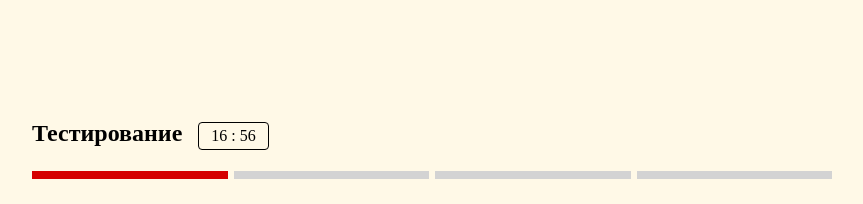
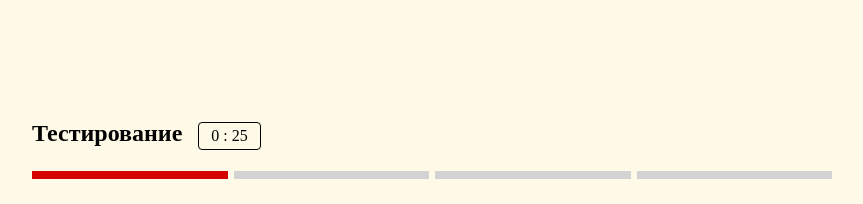
Before and after one commit to diplomatgmg/madsoft-tast, a React (Create React App) app: page / in a window 1280 px wide. Shown: the top 204 px of the page, without its empty margins (208-1071 px from the left). Built offline with nearby package versions, Linux system fonts and the light colour scheme.

Commit message:
Реализован таймер для теста

```diff
--- a/package.json
+++ b/package.json
@@ -8,6 +8,7 @@
     "react-dom": "^18.2.0",
     "react-redux": "^9.1.0",
     "react-scripts": "5.0.1",
+    "react-timer-hook": "^3.0.7",
     "sass": "^1.75.0",
     "web-vitals": "^2.1.4"
   },
--- a/src/components/Quiz.tsx
+++ b/src/components/Quiz.tsx
@@ -4,21 +4,28 @@ import ProgressBarList from './ProgressBar/ProgressBarList'
 import { useAppSelector } from '../redux/hooks'
 import questions from '../constants/questions'
 import Result from './Result'
+import { useTimer } from 'react-timer-hook'
 
 const Quiz = (): ReactElement => {
   const currentQuestionIndex = useAppSelector((state) => state.quiz.currentQuestionIndex)
-  const correctAnswers = useAppSelector((state) => state.quiz.correctAnswers)
 
   const hasNextQuestion = currentQuestionIndex < questions.length
+
+  const time = new Date()
+  time.setSeconds(time.getSeconds() + 30)
+
+  const { minutes, seconds, isRunning } = useTimer({
+    expiryTimestamp: time
+  })
 
   return (
     <div className="container quiz">
       <div className="quiz__header">
         <p>Тестирование</p>
-        <span>16 : 56</span>
+        <span>{minutes} : {seconds.toString().padStart(2, '0')}</span>
       </div>
       <ProgressBarList />
-      {hasNextQuestion ? <Form/> : <Result />}
+      {hasNextQuestion && isRunning ? <Form/> : <Result timerIsRunning={isRunning} />}
     </div>
   )
 }
--- a/src/components/Result.tsx
+++ b/src/components/Result.tsx
@@ -1,9 +1,12 @@
-import React, { type ReactElement } from 'react'
+import React, { type FC, type ReactElement } from 'react'
 import { useAppSelector } from '../redux/hooks'
 import questions from '../constants/questions'
 import _ from 'lodash'
 
-const Result = (): ReactElement => {
+interface ResultProps {
+  timerIsRunning: boolean
+}
+const Result: FC<ResultProps> = ({ timerIsRunning }): ReactElement => {
   const userAnswers = useAppSelector(state => state.userAnswers)
 
   const calculateCorrectAnswers = (): number => {
@@ -15,8 +18,6 @@ const Result = (): ReactElement => {
 
       if (_.isEqual(correctAnswer, userAnswer)) {
         correctAnswers += 1
-      } else {
-        console.log(`Correct - ${JSON.stringify(question.correct)}, your answer - ${userAnswers[question.id]}`)
       }
     })
 
@@ -28,6 +29,7 @@ const Result = (): ReactElement => {
   return (
     <div className="quiz__result">
       <h2>Результаты теста</h2>
+      {!timerIsRunning && <h3>Время вышло!</h3>}
       <p>Количество правильных ответов: {correctCount} из {questions.length}</p>
     </div>
   )
```
Also changed, not shown: 1 other file (tests, documents, lock files or other folders).
